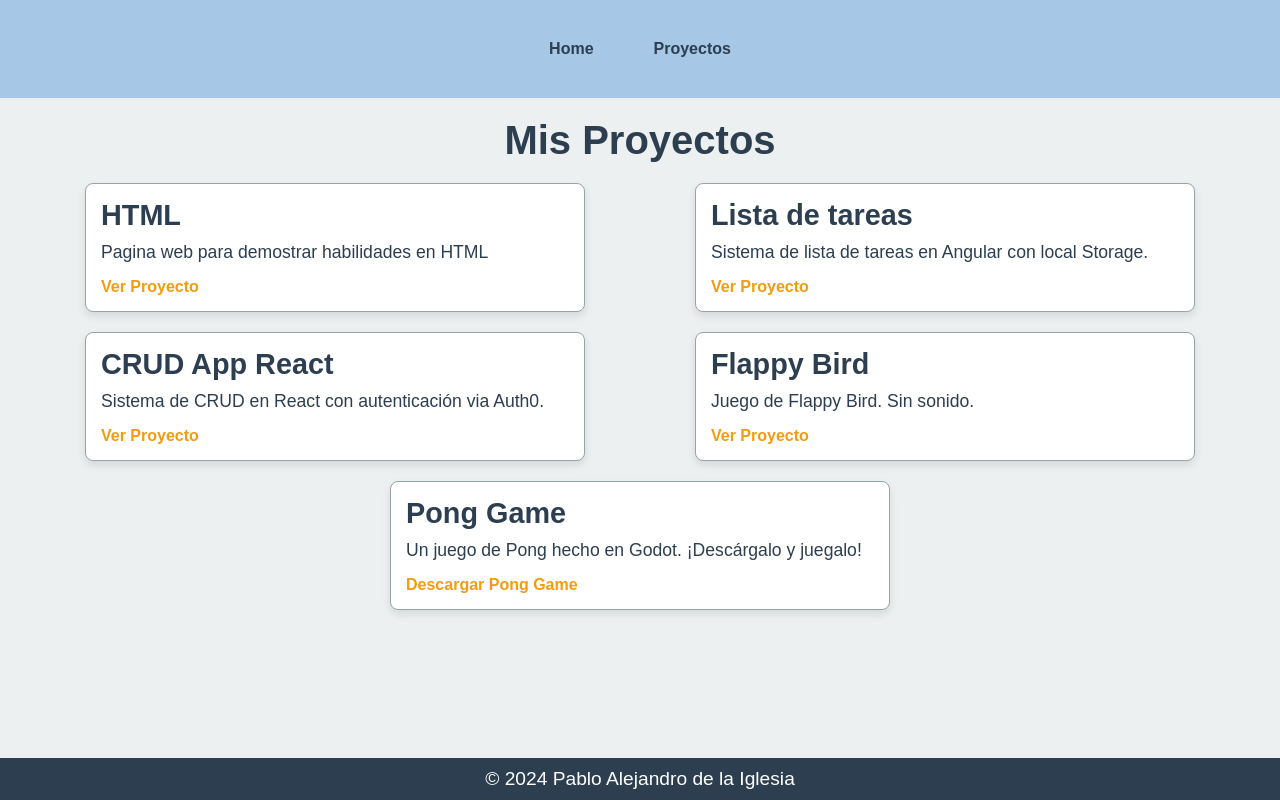
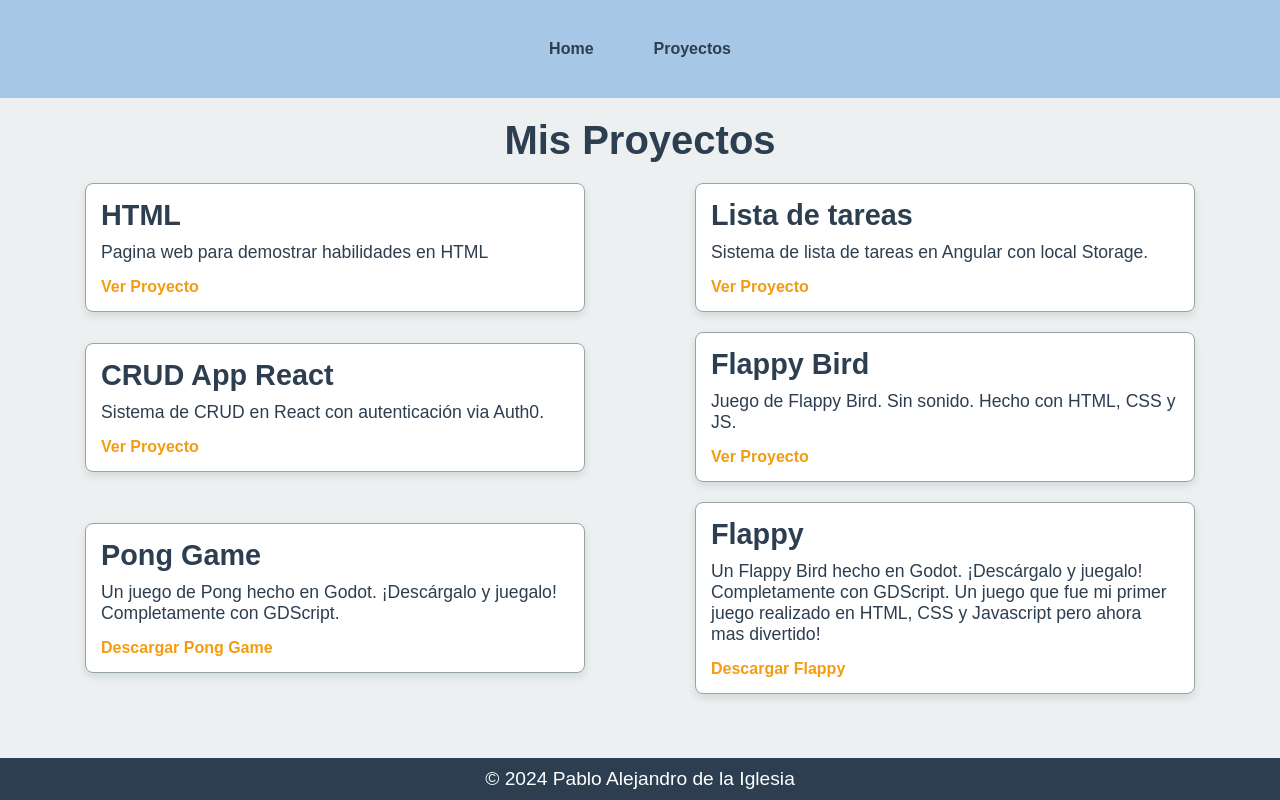
Before and after one commit to Lata1989/portfolio-entrega-programacion-3-coloquio, a React (Create React App) app: page /projects in a window 1280 px wide. Built offline with nearby package versions, Linux system fonts and the light colour scheme.

Commit message:
flappy bird agregado

```diff
--- a/src/pages/Projects.jsx
+++ b/src/pages/Projects.jsx
@@ -21,13 +21,18 @@ const projectsData = [
     },
     {
         name: 'Flappy Bird',
-        description: `Juego de Flappy Bird. Sin sonido.`,
+        description: `Juego de Flappy Bird. Sin sonido. Hecho con HTML, CSS y JS.`,
         url: 'https://flappy-bird-ruby-eight.vercel.app/'
     },
     {
         name: 'Pong Game',
-        description: 'Un juego de Pong hecho en Godot. ¡Descárgalo y juegalo!',
+        description: 'Un juego de Pong hecho en Godot. ¡Descárgalo y juegalo! Completamente con GDScript.',
         url: '/assets/projects/Pong.rar'
+    },
+    {
+        name: 'Flappy',
+        description: 'Un Flappy Bird hecho en Godot. ¡Descárgalo y juegalo! Completamente con GDScript. Un juego que fue mi primer juego realizado en HTML, CSS y Javascript pero ahora mas divertido!',
+        url: '/assets/projects/FlappyBird.rar'
     },
 
 ];
```
Also changed, not shown: 1 other file (tests, documents, lock files or other folders).
